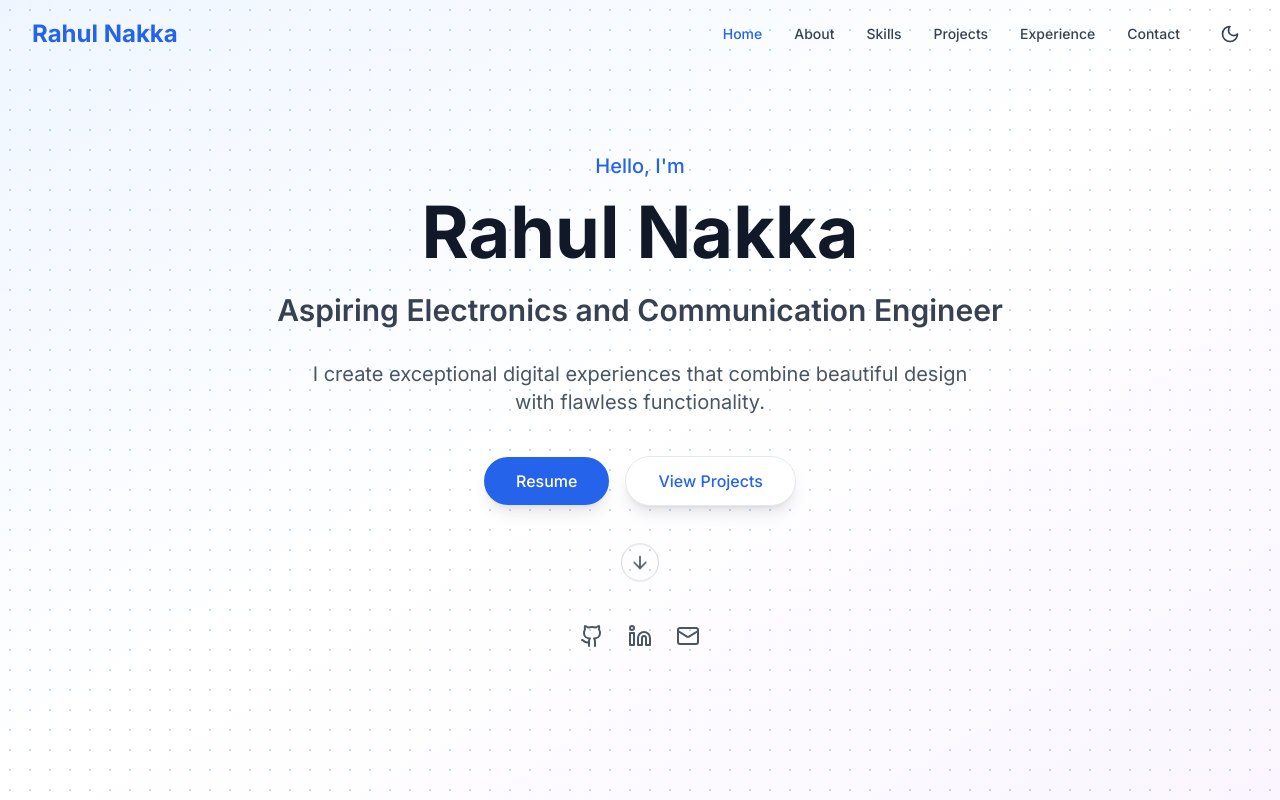
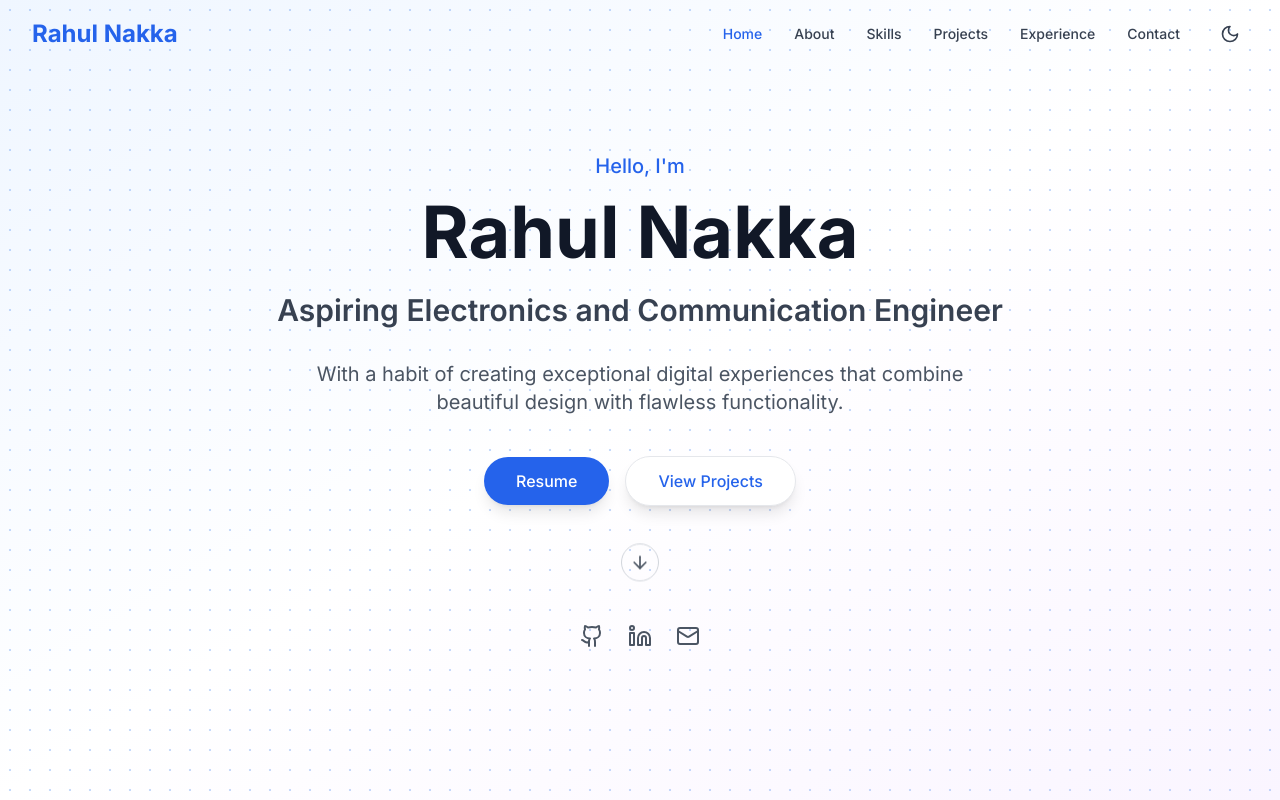
Before and after one commit to Rahul-Nakka-23/Rahul-Portfolio, a React (Vite) app: page / in a window 1280 px wide. Shown: the top 800 px of the page. Built offline with nearby package versions, Linux system fonts and the light colour scheme.

Commit message:
Update Hero.tsx

```diff
--- a/src/components/Hero.tsx
+++ b/src/components/Hero.tsx
@@ -68,7 +68,7 @@ const Hero: React.FC = () => {
             className="text-lg md:text-xl text-gray-600 dark:text-gray-400 mb-10 max-w-2xl mx-auto opacity-0 animate-fadeInUp"
             style={{ animationDelay: '0.8s', animationFillMode: 'forwards' }}
           >
-            I create exceptional digital experiences that combine beautiful design with flawless
+            With a habit of  creating exceptional digital experiences that combine beautiful design with flawless
             functionality.
           </p>
 
```
